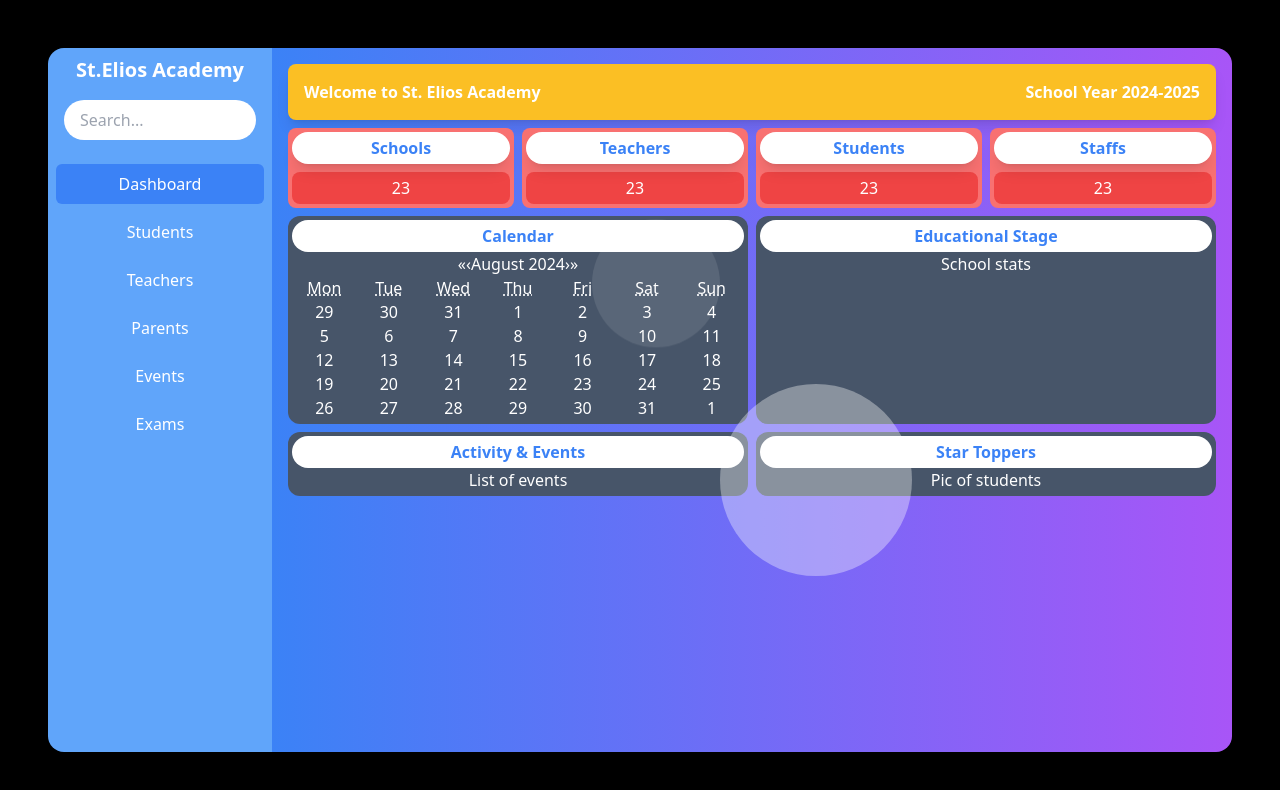
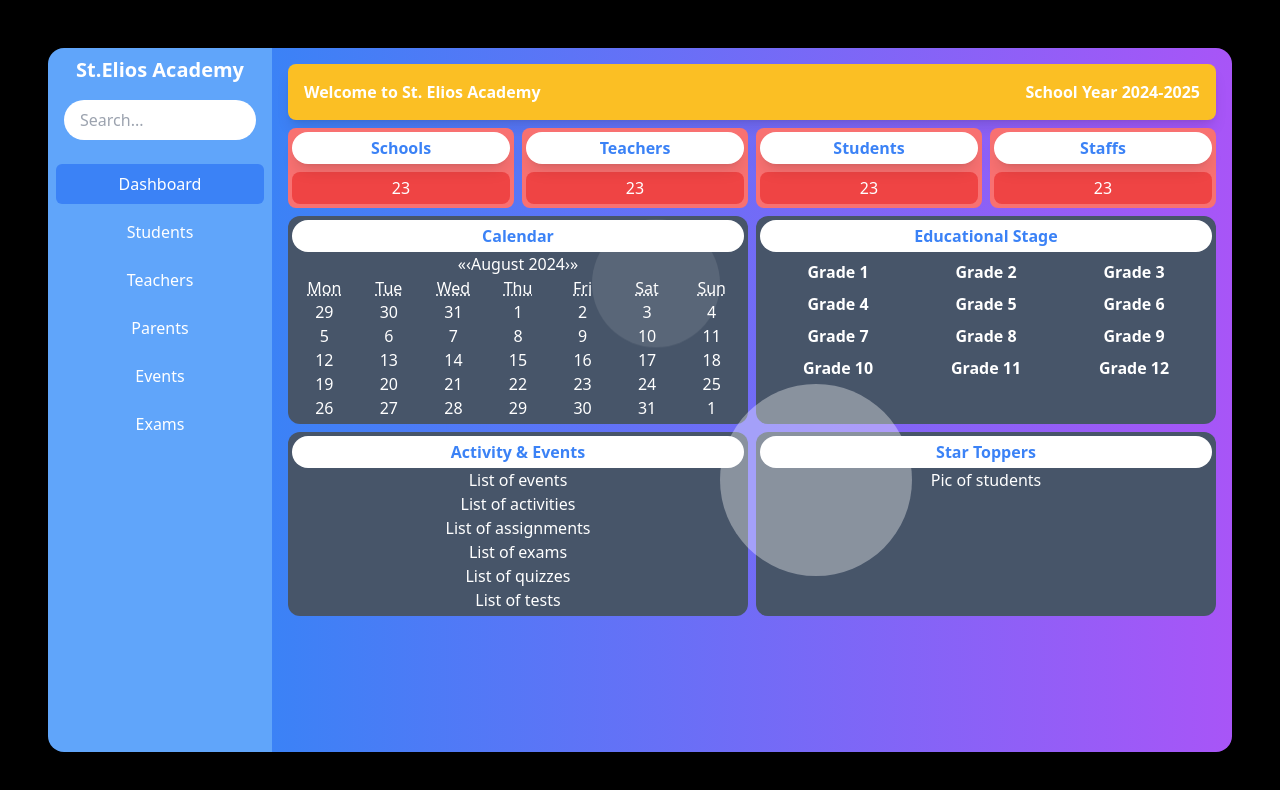
Before and after one commit to Monk-Codes/schoolmanager, a React (Vite) app: page / in a window 1280 px wide. Shown: the top 790 px of the page. Built offline with nearby package versions, Linux system fonts and the light colour scheme.

Commit message:
dashboard init

```diff
--- a/src/components/Dashboard/Dashboard.jsx
+++ b/src/components/Dashboard/Dashboard.jsx
@@ -46,11 +46,29 @@ const Dashboard = () => {
      </div>
      <div className="flex flex-col bg-slate-600 rounded-xl p-1">
       <div className="p-1 bg-white text-blue-500 font-semibold rounded-full">Educational Stage</div>
-      <div>School stats</div>
+      <div className="grid grid-cols-3 gap-2 font-semibold p-2 text-center">
+       <div>Grade 1</div>
+       <div>Grade 2</div>
+       <div>Grade 3</div>
+       <div>Grade 4</div>
+       <div>Grade 5</div>
+       <div>Grade 6</div>
+       <div>Grade 7</div>
+       <div>Grade 8</div>
+       <div>Grade 9</div>
+       <div>Grade 10</div>
+       <div>Grade 11</div>
+       <div>Grade 12</div>
+      </div>
      </div>
      <div className="flex flex-col bg-slate-600 rounded-xl p-1">
       <div className="p-1 bg-white text-blue-500 font-semibold rounded-full">Activity & Events</div>
       <div>List of events</div>
+      <div>List of activities</div>
+      <div>List of assignments</div>
+      <div>List of exams</div>
+      <div>List of quizzes</div>
+      <div>List of tests</div>
      </div>
      <div className="flex flex-col bg-slate-600 rounded-xl p-1">
       <div className="p-1 bg-white text-blue-500 font-semibold rounded-full">Star Toppers</div>
```
